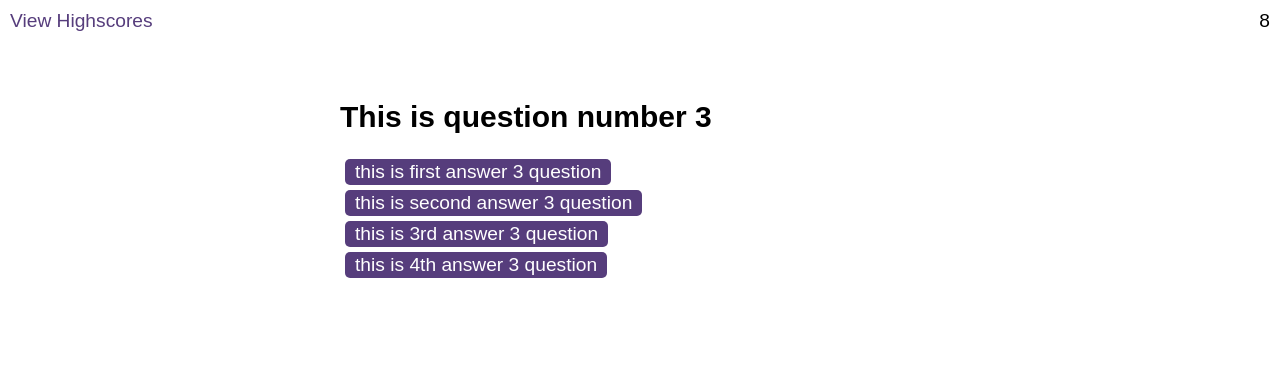
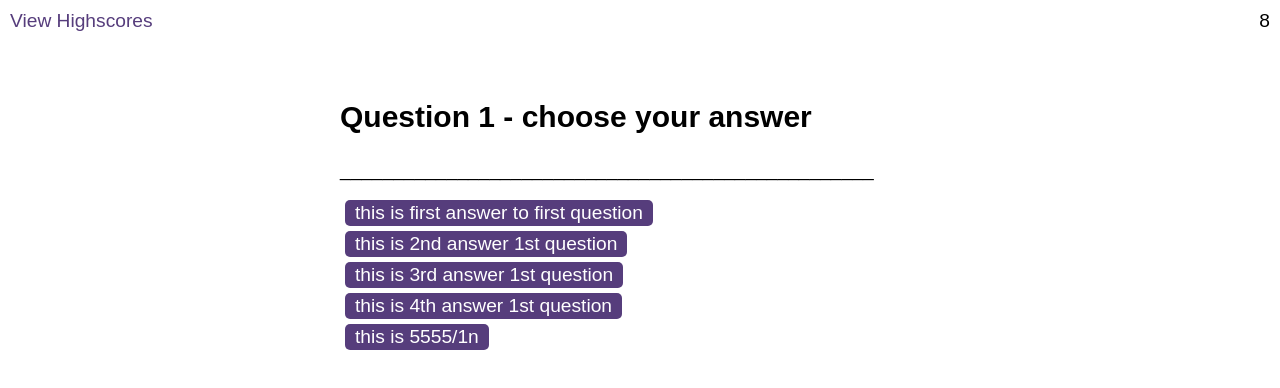
Before and after one commit to ZuzanaElt/JavaScript-quiz, a plain HTML site: page index.html in a window 1280 px wide. Both pictures are taken after a click on the button "Start Quiz". Drawn offline with Linux system fonts and the light colour scheme.

Commit message:
added line and correct and wrong statements

```diff
--- a/index.html
+++ b/index.html
@@ -16,7 +16,7 @@
 
     <div class="wrapper">
       <div id="start-screen" class="start"> <!--var startScreen-->
-        <h1>2 Coding Quiz Challenge</h1>
+        <h1>Coding Quiz Challenge</h1>
         <p>
           Try to answer the following code-related questions within the time
           limit. Keep in mind that incorrect answers will penalize your
--- a/logic.js
+++ b/logic.js
@@ -4,7 +4,20 @@ let startScreen = document.querySelector("#start-screen");
 let questionTitleDiv = document.querySelector("#question-title");
 let choicesDiv = document.querySelector(".choices");
 let questionsDiv = document.getElementById("questions");
-let hiScores = 0;
+
+let rightAnsw = document.createElement("p");
+let wrongAnsw = document.createElement("p");
+let longLine = document.createElement("p");
+longLine.textContent = "__________________________________________________";
+rightAnsw.textContent = "Correct!";
+wrongAnsw.textContent = "Wrong!"
+rightAnsw.classList.add("hide");
+wrongAnsw.classList.add("hide");
+choicesDiv.appendChild(longLine);
+choicesDiv.appendChild(wrongAnsw);
+choicesDiv.appendChild(rightAnsw);
+
+
 function emptyScreen (){
     let emptyScreen = startScreen.textContent = "";
 };
@@ -28,14 +41,18 @@ function startQuiz () {
     startButton.addEventListener("click", function(event){
        startScreen.className = "hide";
        questionsDiv.setAttribute("class","")
+       rightAnsw.classList.add("hide");
+       wrongAnsw.classList.add("hide");
        countdown()
     });
 };
 
+/*
+for (let j = 0; j < questions.length; j++){
 
-for (let j = 0; j < questions.length; j++){
         function populateQuestionDiv(){
             for( let i=0; i<questions[j].ques.length; i++) {
+
                 questionTitleDiv.textContent = (questions[j].title);
                 questionTitleDiv.style.fontSize="30px";
                 let buttonQ = document.createElement("button");
@@ -49,7 +66,7 @@ for (let j = 0; j < questions.length; j++){
                     buttonQQ.addEventListener("click", (e) => { //index of clicked button into indexB
                         let indexB = Array.from(allButtons).indexOf(e.target);
 
-                        if (indexB===questions[j].correctIndex ){ //if correct answer is picked it will turn green
+                        if (indexB===questions[j].correctIndex ){ //if correct answer = turn green
                             buttonQQ.style.backgroundColor="green";
                                 console.log("matching");
                                 return
@@ -66,12 +83,59 @@ for (let j = 0; j < questions.length; j++){
         };
 };
 
+ populateQuestionDiv();
+*/
+ startQuiz();
 
-startQuiz();
+
+ ////////////////////////////////////////////////////////////////////////////////////////////
+
+
+    function populateQuestionDiv(){
+        for( let i=0; i<questions[0].ques.length; i++) {
+
+            questionTitleDiv.textContent = (questions[0].title);
+            questionTitleDiv.style.fontSize="30px";
+            let buttonQ = document.createElement("button");
+            buttonQ.textContent = (questions[0].ques[i]);
+            choicesDiv.appendChild(buttonQ);
+            };
+
+        let allButtons = document.querySelectorAll("button");
+
+        function userChoice (){allButtons.forEach(buttonQQ => {
+                buttonQQ.addEventListener("click", (e) => { //index of clicked button into indexB
+                    let indexB = Array.from(allButtons).indexOf(e.target);
+
+
+                    if (indexB===questions[0].correctIndex ){ //if correct answer = turn green
+                        buttonQQ.style.backgroundColor="green";
+                            console.log("matching");
+                            wrongAnsw.classList.add("hide");
+                            rightAnsw.classList.remove("hide");
+
+                            return
+
+                    } else {
+                        buttonQQ.style.backgroundColor="red";
+                        console.log("wrong choice");
+                        rightAnsw.classList.add("hide");
+                        wrongAnsw.classList.remove("hide");
+                        return ;
+                    };
+                });
+        })};
+        userChoice();
+
+        return ;
+    };
+
+
 populateQuestionDiv();
 
 
-console.log (" correct is "+questions[0].correctIndex);
+///////////////////////////////////////////////////////////////////////////////////////////////////
+console.log (" correct is "+ questions[0].correctIndex);
 
 
 
--- a/questions.js
+++ b/questions.js
@@ -2,10 +2,10 @@ const questions = [
     {
     title: "Question 1 - choose your answer",
     ques: [
-            "this is first answer first question",
-            "this is second answer 1 question",
-            "this is 3rd answer 1 question",
-            "this is 4th answer 1 question",
+            "this is first answer  to first question",
+            "this is 2nd answer 1st question",
+            "this is 3rd answer 1st question",
+            "this is 4th answer 1st question",
             "this is 5555/1n",
 
     ],
@@ -16,10 +16,10 @@ const questions = [
     {//questions[1]
     title: "This is question number 2", //questions[1].title
     ques: [ //questions[1].ques
-        "this is first answer 2 question", //questions[1].ques[0]
-        "this is second answer 2 question",
-        "this is 3rd answer 2 question",
-        "this is 4th answer 2 question"
+        "this is first answer - 2nd question", //questions[1].ques[0]
+        "this is 2nd answer - 2nd question",
+        "this is 3rd answer - 2nd question",
+        "this is 4th answer 2nd question"
     ],
     correctIndex:1,
     },
@@ -28,10 +28,10 @@ const questions = [
   {
     title: "This is question number 3",
     ques: [
-        "this is first answer 3 question",
-        "this is second answer 3 question",
-        "this is 3rd answer 3 question",
-        "this is 4th answer 3 question",
+        "this is first answer 3rd question",
+        "this is second answer 3rd question",
+        "this is 3rd answer 3rd question",
+        "this is 4th answer 3rd question",
     ],
     correctIndex:2
    },
```
